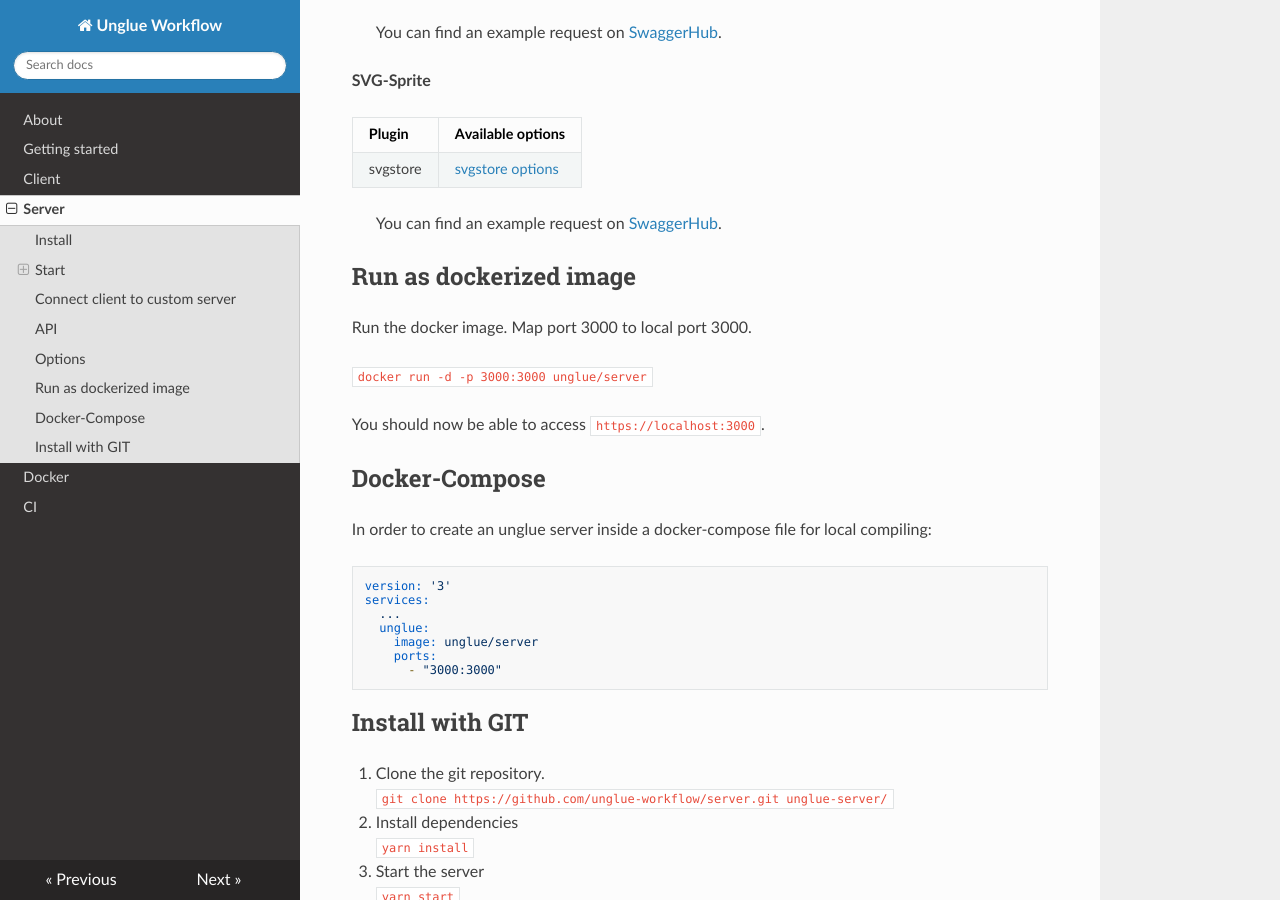
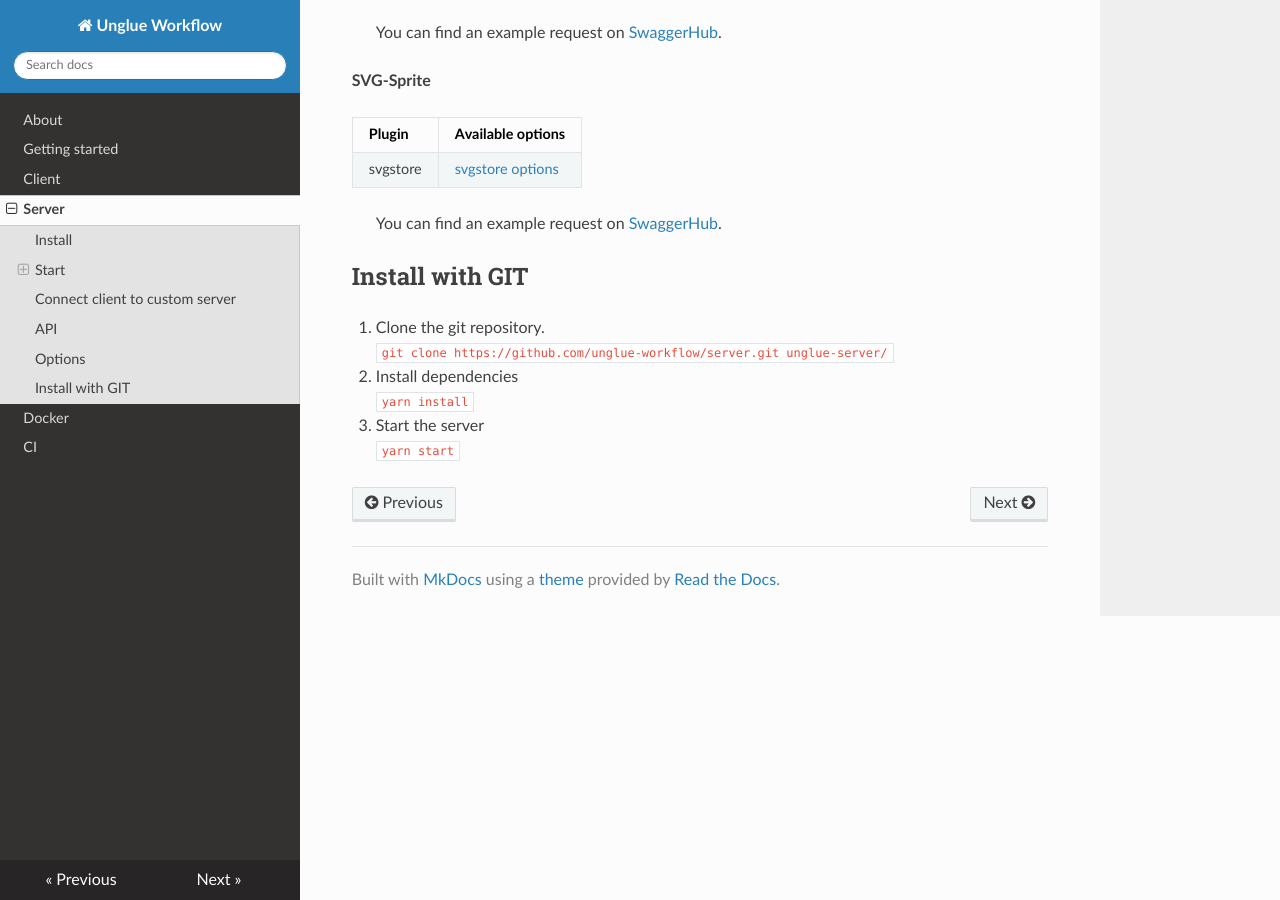
Before and after one commit to frontend-workflow-cloud-compiler/docs, an MkDocs documentation site: the page built from docs/server.md, in a window 1280 px wide and 900 px high, scrolled down 1657 px. Built offline with MkDocs 1.6.1, drawn with Linux system fonts in a browser that asks for light colours; nearby versions of some CDN libraries; old or Windows-style settings are respelled for this version of MkDocs.

Commit message:
Update server.md

````diff
--- a/docs/server.md
+++ b/docs/server.md
@@ -67,28 +67,6 @@ Some options like sourcemap or distFile options will be overwritten by the serve
 
 > You can find an example request on [SwaggerHub](https://app.swaggerhub.com/apis-docs/TheMaaarc/Unglue/1.1.1#/API%20Calls/get_svg_sprite).
 
-## Run as dockerized image
-
-Run the docker image. Map port 3000 to local port 3000.
-
-`docker run -d -p 3000:3000 unglue/server`
-
-You should now be able to access `https://localhost:3000`.
-
-## Docker-Compose
-
-In order to create an unglue server inside a docker-compose file for local compiling:
-
-```yaml
-version: '3'
-services:
-  ...
-  unglue:
-    image: unglue/server
-    ports:
-      - "3000:3000"
-```
-
 ## Install with GIT
 
 1. Clone the git repository.
````
